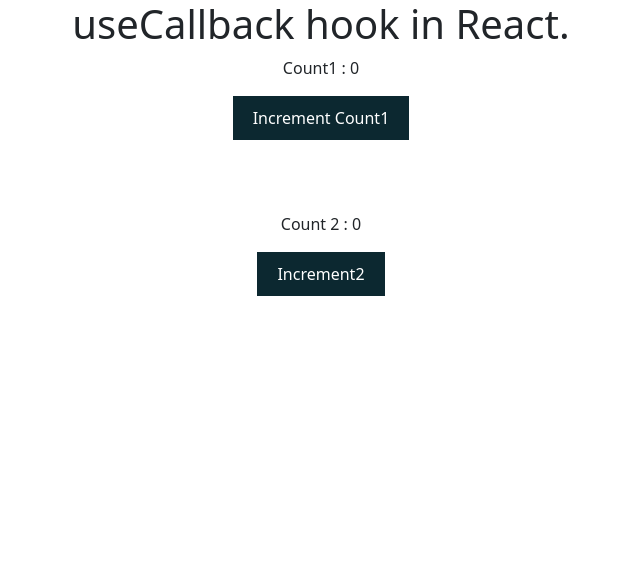
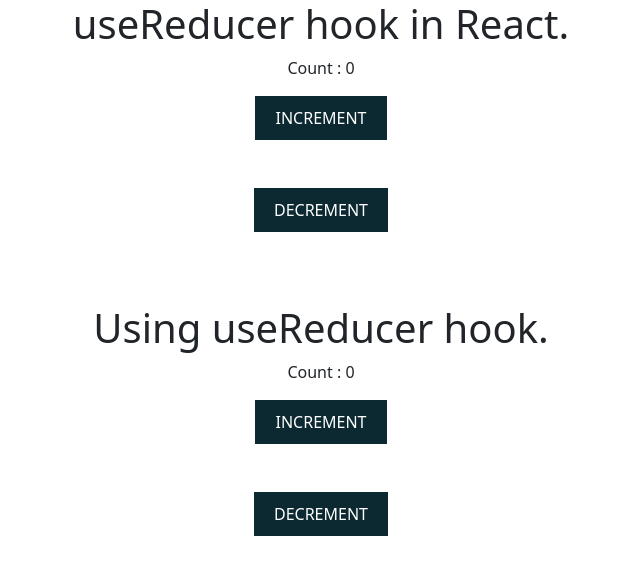
Before and after one commit to AKSHAY0128W/React, a React (Create React App) app: page / in a window 1280 px wide. Shown: the top 574 px of the page, without its empty margins (319-959 px from the left). Built offline with nearby package versions, Linux system fonts and the light colour scheme.

Commit message:
Learn useReducer hook.

```diff
--- a/src/App.jsx
+++ b/src/App.jsx
@@ -1,44 +1,32 @@
-import React, { useState, useCallback } from 'react'
+import React, { useState } from 'react'
 import './App.css'
-import ChildComp from './ChildComp';
+import Counter from './Counter'
+
+function App() {
+
+  // Example 1
+
+  const [count, setCount] = useState(0)
+  return (
+    <div className='App'>
+      <h1>useReducer hook in React.</h1>
+
+      {/* Example 1 */}
+
+      <p>Count : {count}</p>
+
+      <button onClick={() => { setCount(count + 1) }}>INCREMENT</button>
+      <br />
+      <br />
+      <button onClick={() => { setCount(count - 1) }}>DECREMENT</button>
 
 
-function App() {
-  // Normal Example
-  const [count1, setCount1] = useState(0)
+      {/* Example 2 */}
 
-  console.log("Parent Rendered!!");
-
-
-  // Example 2
-
-  const [count2, setCount2] = useState(0)
-
-  const incrementCount2 = useCallback(() => {
-    setCount2((prevCount) => prevCount + 1)
-    console.log("useCallback Hook")
-  }, [])
-
-  return (
-    <div className='App'>
-      <h1>useCallback hook in React.</h1>
+      <Counter />
 
 
 
-
-
-      {/* Example 1 */}
-      <p>Count1 : {count1}</p>
-
-      <button onClick={() => setCount1(count1 + 1)}>Increment Count1</button>
-
-
-      <br /><br /><br />
-
-      {/* Example 2 */}
-
-      <p>Count 2 : {count2}</p>
-      <ChildComp increment={incrementCount2} />
 
     </div>
   )
--- /dev/null
+++ b/src/Counter.jsx
@@ -0,0 +1,50 @@
+import React, { act, useReducer } from 'react'
+
+
+// reducer function
+
+const reducer = (state, action) => {
+   console.log(state, action)
+
+   switch (action.type) {
+      case "INCREMENT":
+         return { count: state.count + 1 }
+
+      case "DECREMENT":
+         return { count: state.count - 1 }
+
+      default:
+         return state;
+   }
+}
+
+
+function Counter() {
+
+   // Example 2
+
+   const initialState = { count: 0 };
+
+   const [state, dispatch] = useReducer(reducer, initialState);
+
+
+
+   return (
+      <>
+
+         <br /><br /><br />
+         <h1>Using useReducer hook.</h1>
+         <p>Count : {state.count}</p>
+
+
+         <button onClick={() => { dispatch({ type: "INCREMENT" }) }}>INCREMENT</button>
+         <br />
+         <br />
+         <button onClick={() => { dispatch({ type: "DECREMENT" }) }}>DECREMENT</button>
+
+
+      </>
+   )
+}
+
+export default Counter
```
